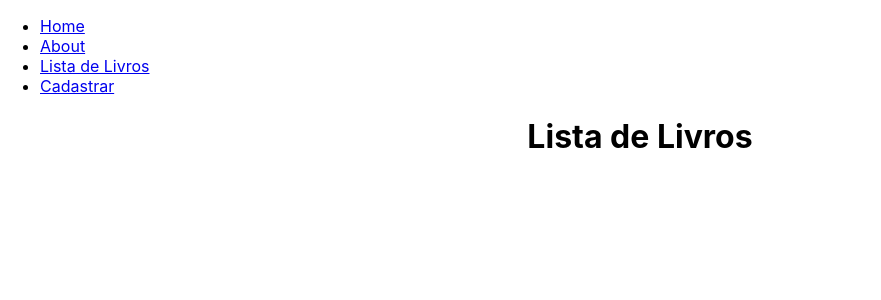
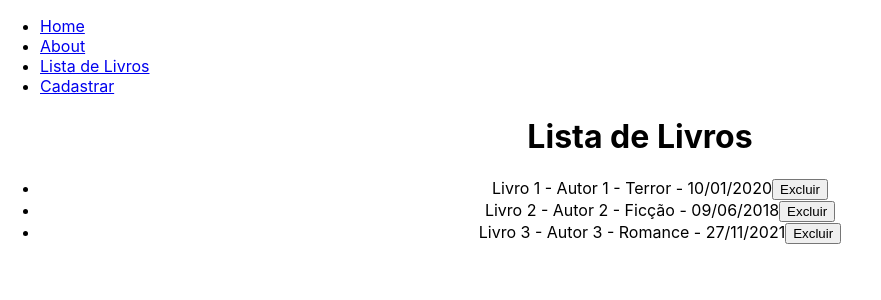
Before and after one commit to WilliamNovak/READING-JOURNAL, a React (Create React App) app: page /booklist in a window 1280 px wide. Shown: the top 300 px of the page, without its empty margins (0-881 px from the left). Built offline with nearby package versions, Linux system fonts and the light colour scheme.

Commit message:
added bookList with remove option

```diff
--- a/src/App.js
+++ b/src/App.js
@@ -4,9 +4,24 @@ import About from "./components/About/About";
 import BookList from "./components/BookList/BookList"
 import BookForm from "./components/BookForm/BookForm"
 import { BrowserRouter as Router, Route, Routes } from "react-router-dom";
+import { useState } from "react";
 import "./App.css";
 
 export default function App() {
+  const [books, setBooks] = useState([
+    {id: 1, title: 'Livro 1', author: 'Autor 1', genre: 'Terror', date: '10/01/2020'},
+    {id: 2, title: 'Livro 2', author: 'Autor 2', genre: 'Ficção', date: '09/06/2018'},
+    {id: 3, title: 'Livro 3', author: 'Autor 3', genre: 'Romance', date: '27/11/2021'}
+  ]);
+
+  const addBook = (newBook) => {
+    setBooks([...books, newBook]);
+  };
+
+  const removeBook = (index) => {
+    setBooks(books.filter((_, b) => b !== index));
+  };
+
   return (
     <Router>
       <NavBar />
@@ -14,7 +29,7 @@ export default function App() {
         <Routes>
           <Route path="/" element={<Home/>} />
           <Route path="/about" element={<About/>} />
-          <Route path="/booklist" element={<BookList/>} />
+          <Route path="/booklist" element={<BookList books={books} removeBook={removeBook}/>} />
           <Route path="/bookform" element={<BookForm/>} />
         </Routes>
       </div>
--- a/src/components/BookList/BookList.js
+++ b/src/components/BookList/BookList.js
@@ -1,14 +1,14 @@
-import { useState } from "react";
-
-const BookList = () => {
-    const [books, setBooks] = useState([]);
+const BookList = ({ books, removeBook }) => {
 
     return (
         <div>
             <h1>Lista de Livros</h1>
             <ul>
                 {books.map((book, index) => (
-                    <li>{book.title} - {book.author} - {book.genre} - {book.date} <button>Excluir</button></li>
+                    <li key={index}>
+                        {book.title} - {book.author} - {book.genre} - {book.date}
+                        <button onClick={() => removeBook(index)}>Excluir</button>
+                    </li>
                 ))}
             </ul>
         </div>
```
